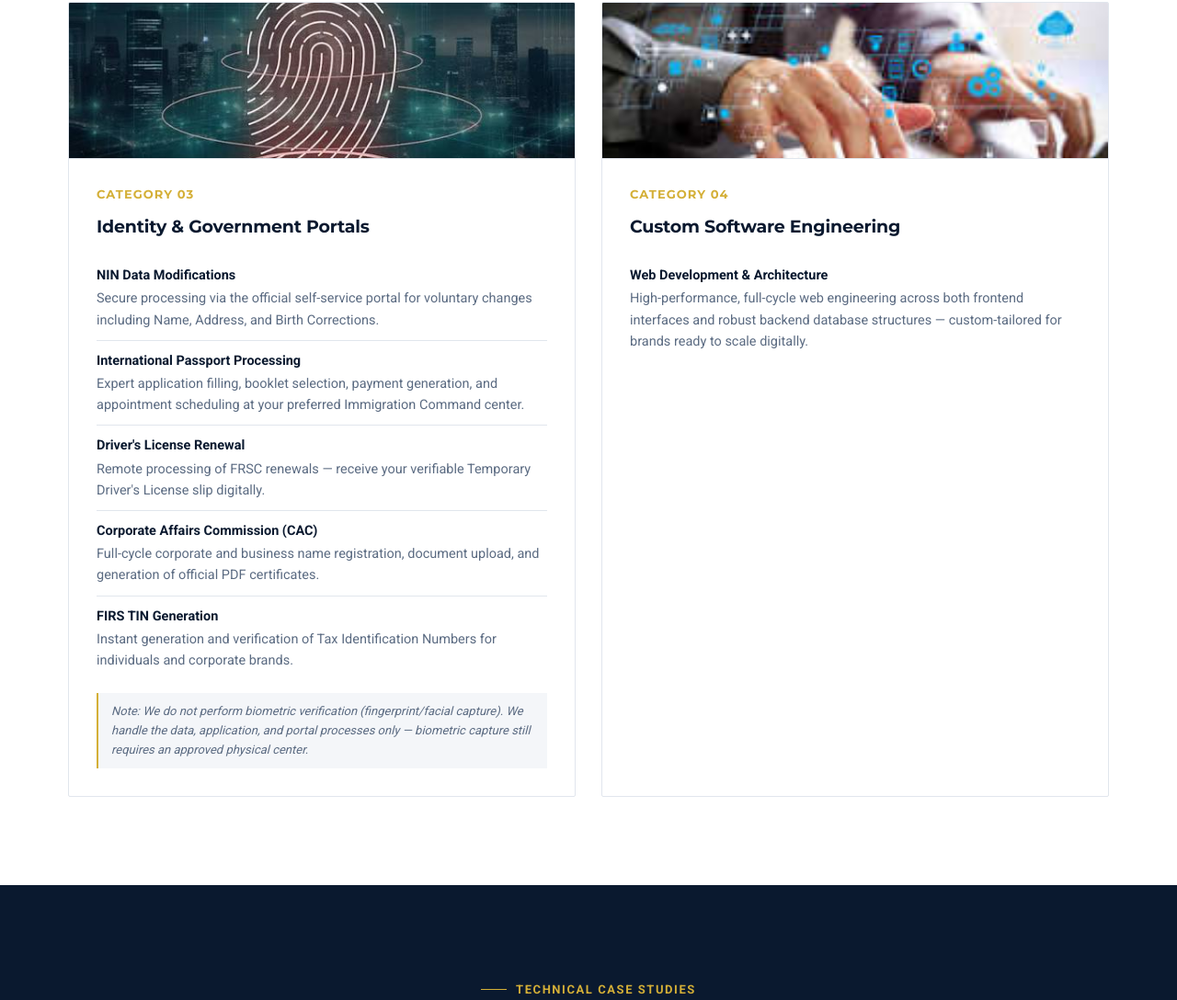
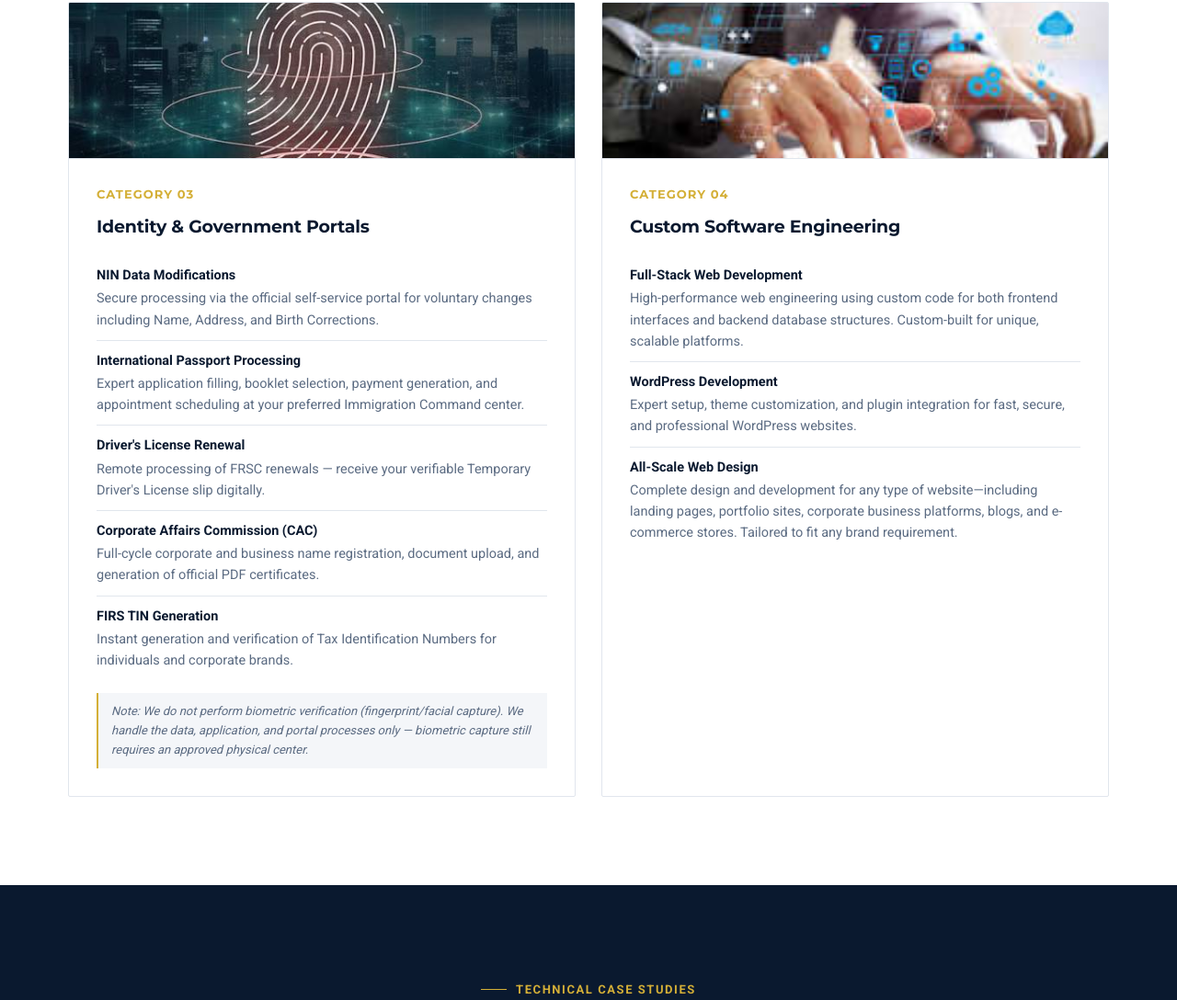
Before and after one commit to k3lechi/davids-digital-concierge, a plain HTML site: page index.html in a window 1280 px wide. Shown: the part 2108-3196 px from the top of the page at 92% size. Drawn offline with Linux system fonts and the light colour scheme.

Commit message:
Update index.html

```diff
--- a/index.html
+++ b/index.html
@@ -423,7 +423,9 @@
           <span class="cat-index">CATEGORY 04</span>
           <h3>Custom Software Engineering</h3>
           <ul>
-            <li><strong>Web Development &amp; Architecture</strong><span>High-performance, full-cycle web engineering across both frontend interfaces and robust backend database structures — custom-tailored for brands ready to scale digitally.</span></li>
+            <li><strong>Full-Stack Web Development</strong><span>High-performance web engineering using custom code for both frontend interfaces and backend database structures. Custom-built for unique, scalable platforms.</span></li>
+          <li><strong>WordPress Development</strong><span>Expert setup, theme customization, and plugin integration for fast, secure, and professional WordPress websites.</span></li>
+            <li><strong>All-Scale Web Design</strong><span>Complete design and development for any type of website—including landing pages, portfolio sites, corporate business platforms, blogs, and e-commerce stores. Tailored to fit any brand requirement.</span></li>
           </ul>
         </div>
       </div>
```
